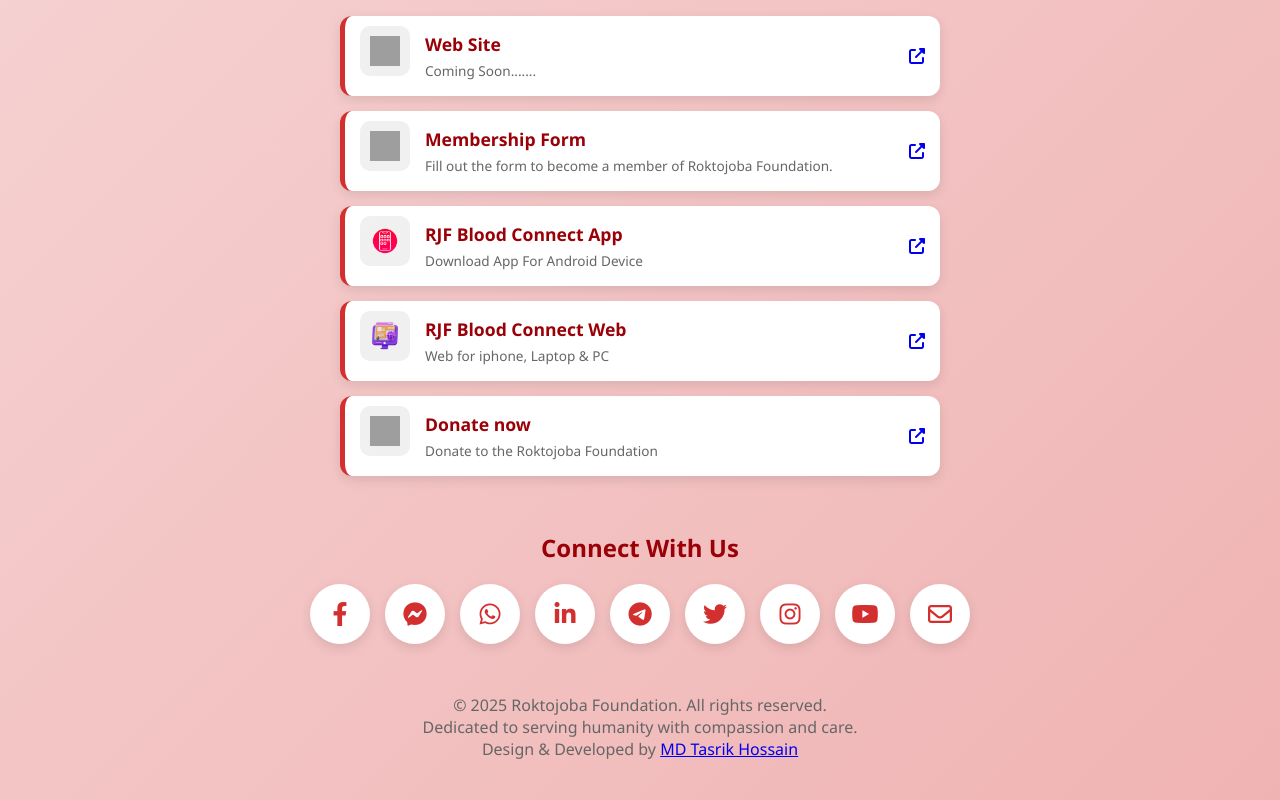
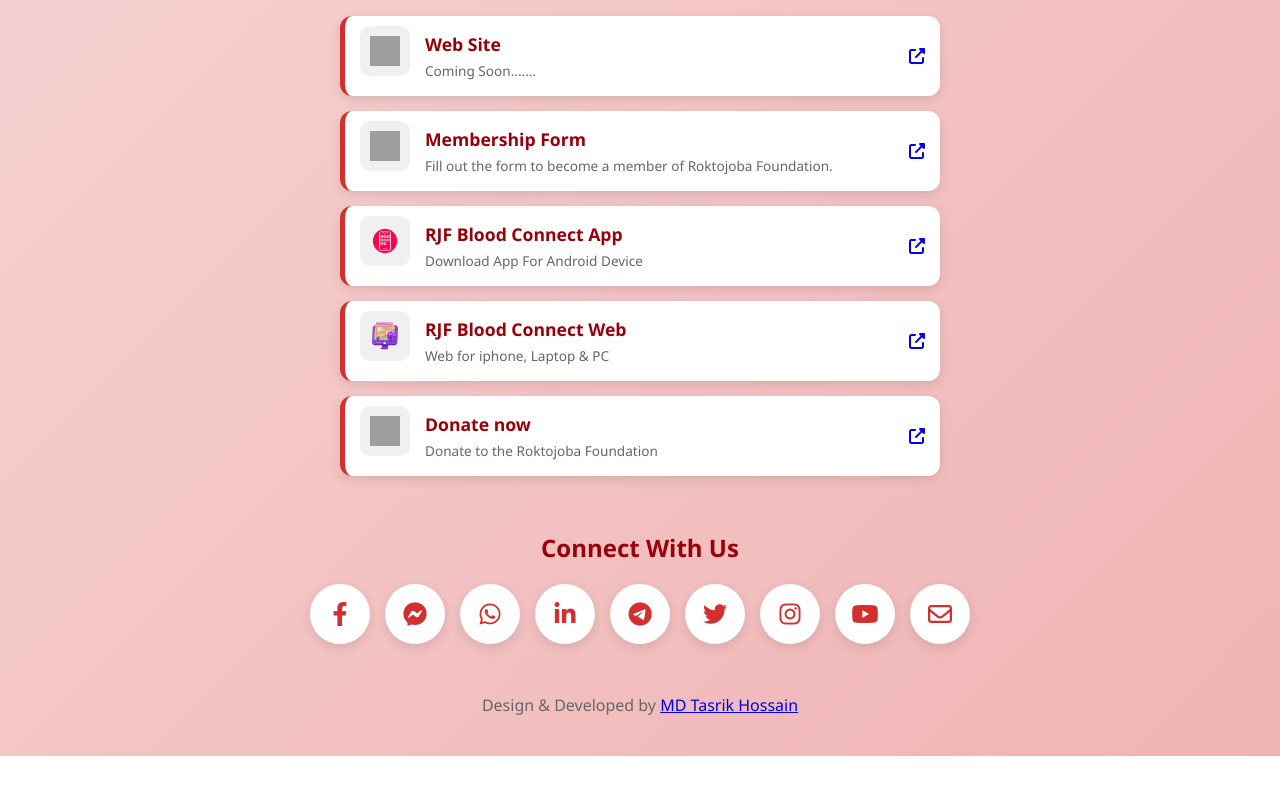
Before and after one commit to roktojobafoundation/qr, a plain HTML site: page index.html in a window 1280 px wide. Shown: the part 617-1417 px from the top of the page. After the commit the page ends 1373 px from the top, so only its background shows below. Drawn offline with Linux system fonts and the light colour scheme; grey boxes are pictures that could not be loaded.

Commit message:
index.html

```diff
--- a/index.html
+++ b/index.html
@@ -660,8 +660,6 @@
         </section>
 
         <footer class="footer">
-            <p>© 2025 Roktojoba Foundation. All rights reserved.</p>
-            <p>Dedicated to serving humanity with compassion and care.</p>
             <p>Design & Developed by <a href="https://www.facebook.com/md.tasrik.hossain"
                     class="text-decoration-none">MD Tasrik Hossain</a></p>
         </footer>
```
